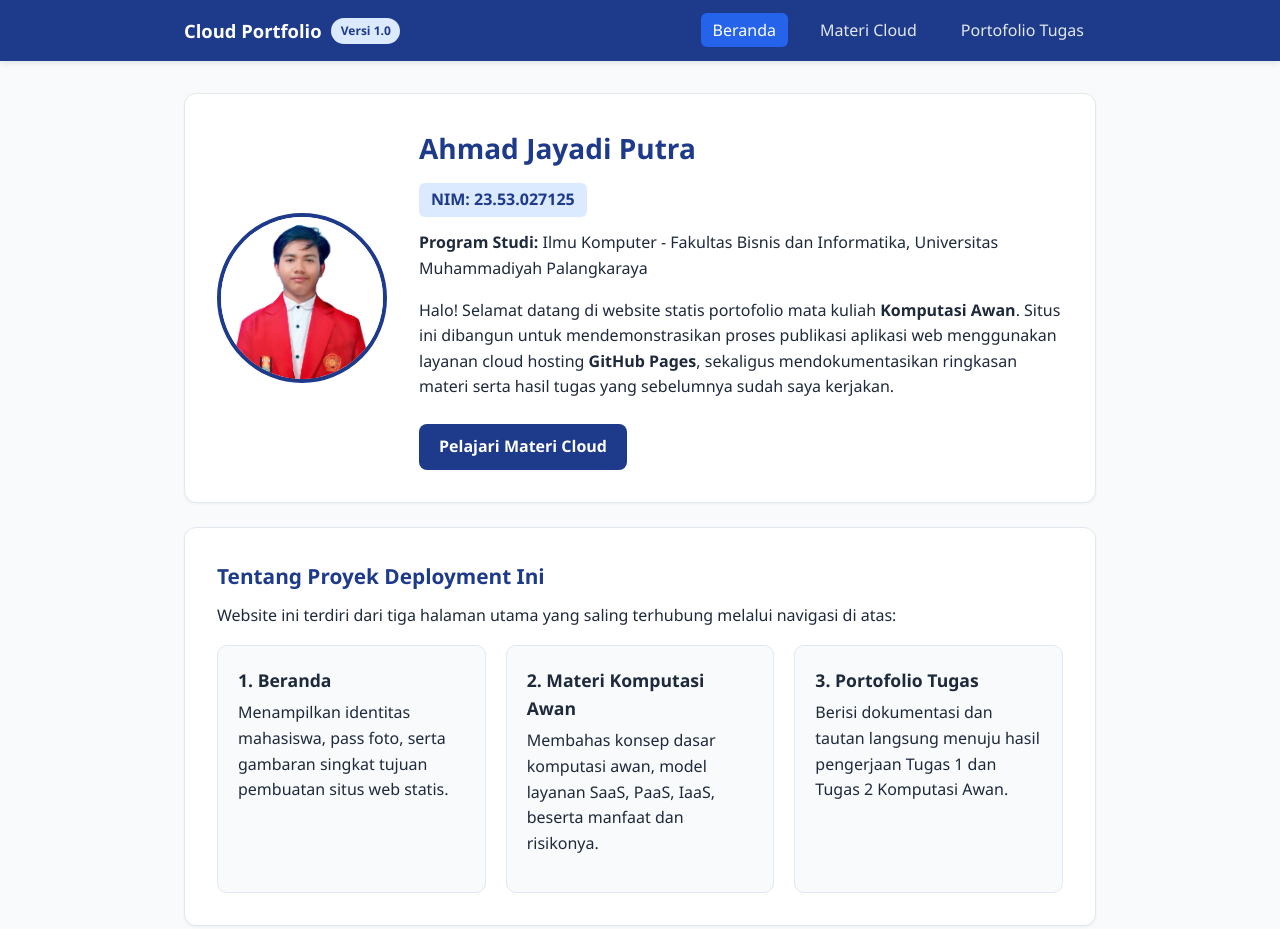
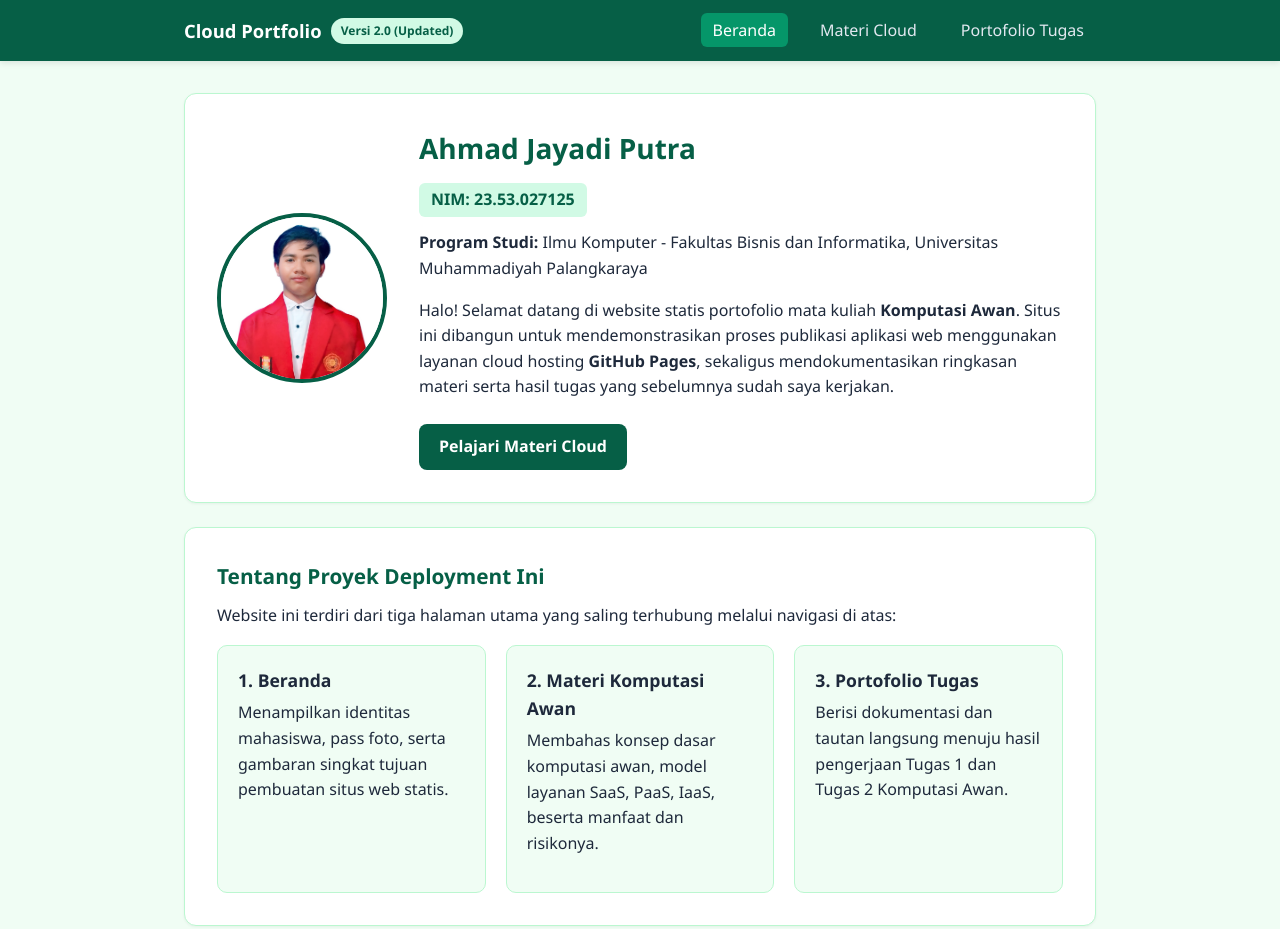
Before and after one commit to ajayadi7887/tugas3-cloud-23.53.027125, a plain HTML site: page index.html in a window 1280 px wide. Shown: the top 929 px of the page. Drawn offline with Linux system fonts and the light colour scheme.

Commit message:
Pembaruan versi 2

```diff
--- a/assets/css/style.css
+++ b/assets/css/style.css
@@ -1,13 +1,13 @@
-/* Tema Utama Versi 1: Biru Navy */
+/* Tema Utama Versi 2: Hijau Zamrud (Emerald) */
 :root {
-  --primary: #1e3a8a;
-  --primary-light: #2563eb;
-  --accent: #dbeafe;
-  --bg: #f8fafc;
+  --primary: #065f46;
+  --primary-light: #059669;
+  --accent: #d1fae5;
+  --bg: #f0fdf4;
   --card-bg: #ffffff;
   --text: #1e293b;
   --text-muted: #64748b;
-  --border: #e2e8f0;
+  --border: #bbf7d0;
 }
 
 * {
--- a/index.html
+++ b/index.html
@@ -11,7 +11,7 @@
     <div class="nav-container">
       <div class="brand">
         <span>Cloud Portfolio</span>
-        <span class="version-badge">Versi 1.0</span>
+        <span class="version-badge">Versi 2.0 (Updated)</span>
       </div>
       <nav>
         <ul>
```
Also changed, not shown: materi.html (+1 -1 lines), portofolio.html (+1 -1 lines).
